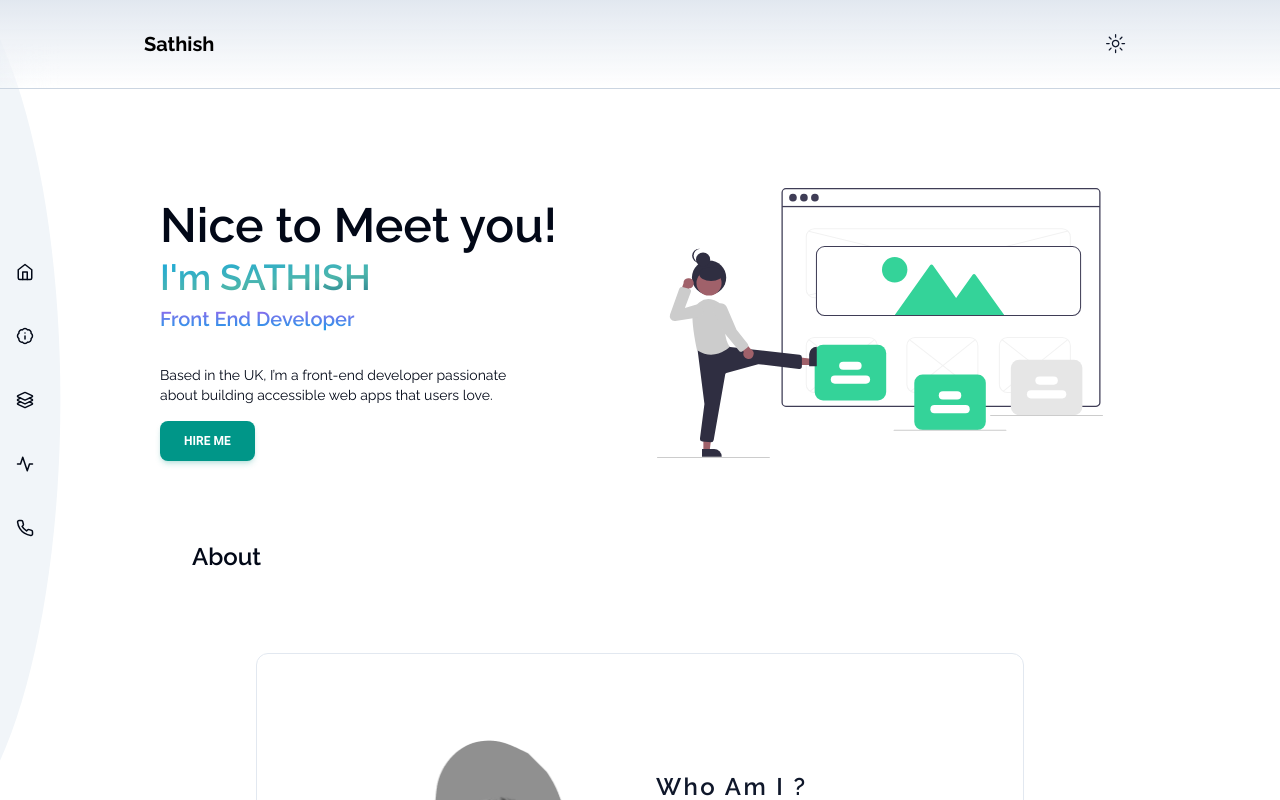
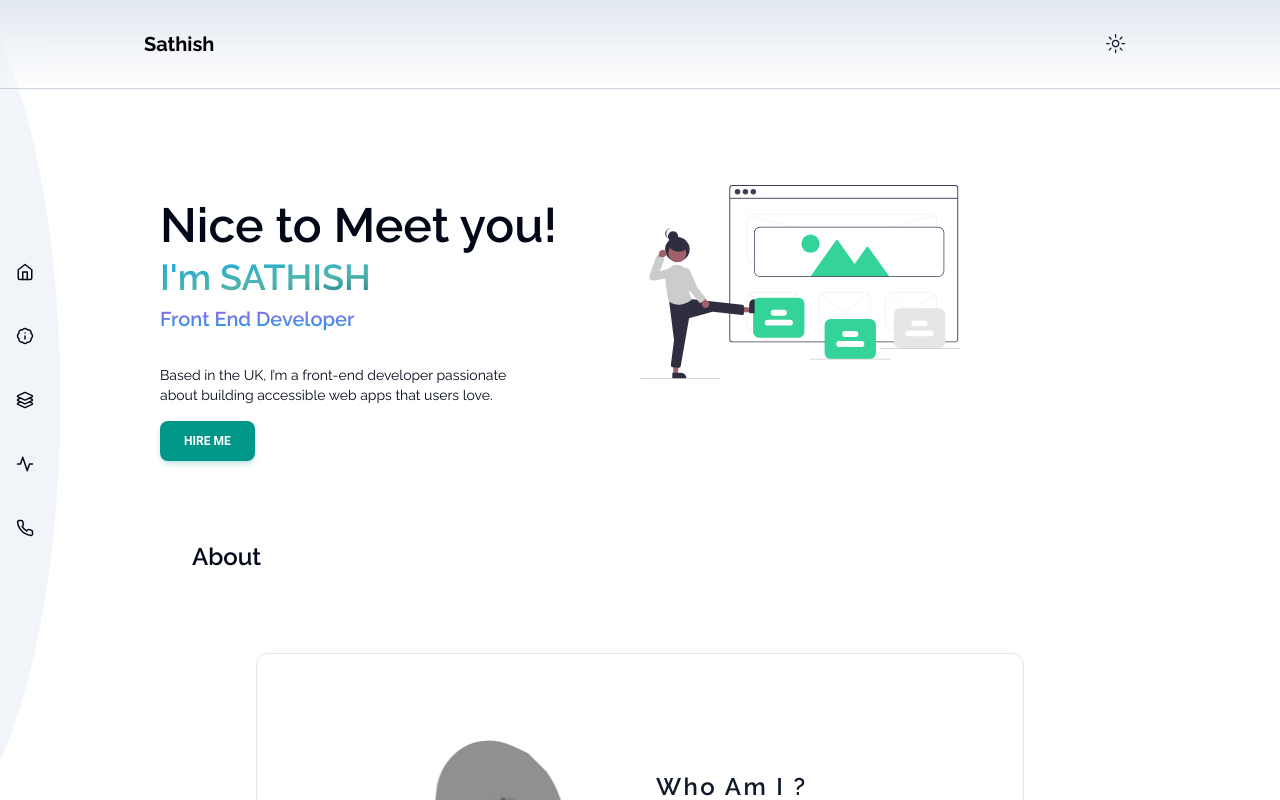
Before and after one commit to sathish-s-dev/portfolio-next, a Next.js app: page / in a window 1280 px wide. Shown: the top 800 px of the page. Built offline with nearby package versions, Linux system fonts and the light colour scheme; no server answers.

Commit message:
refactor: hero image class removed

```diff
--- a/components/hero-section.tsx
+++ b/components/hero-section.tsx
@@ -32,15 +32,13 @@ const HeroSection = () => {
 					<Link href='#contact'>Hire me</Link>
 				</Button>
 			</div>
-			<div className='w-full h-full flex items-center md:justify-center'>
 			<Image
 				src={'/svg/landing_page.svg'}
 				alt='sathish photo'
 				width={250}
 				height={250}
-					className='object-contain w-full top-0 bottom-0 aspect-video relative z-10'
+				className='w-full max-w-xs'
 			/>
-			</div>
 		</section>
 	);
 };
```
Lines whose indentation alone changed are shown as unchanged.
